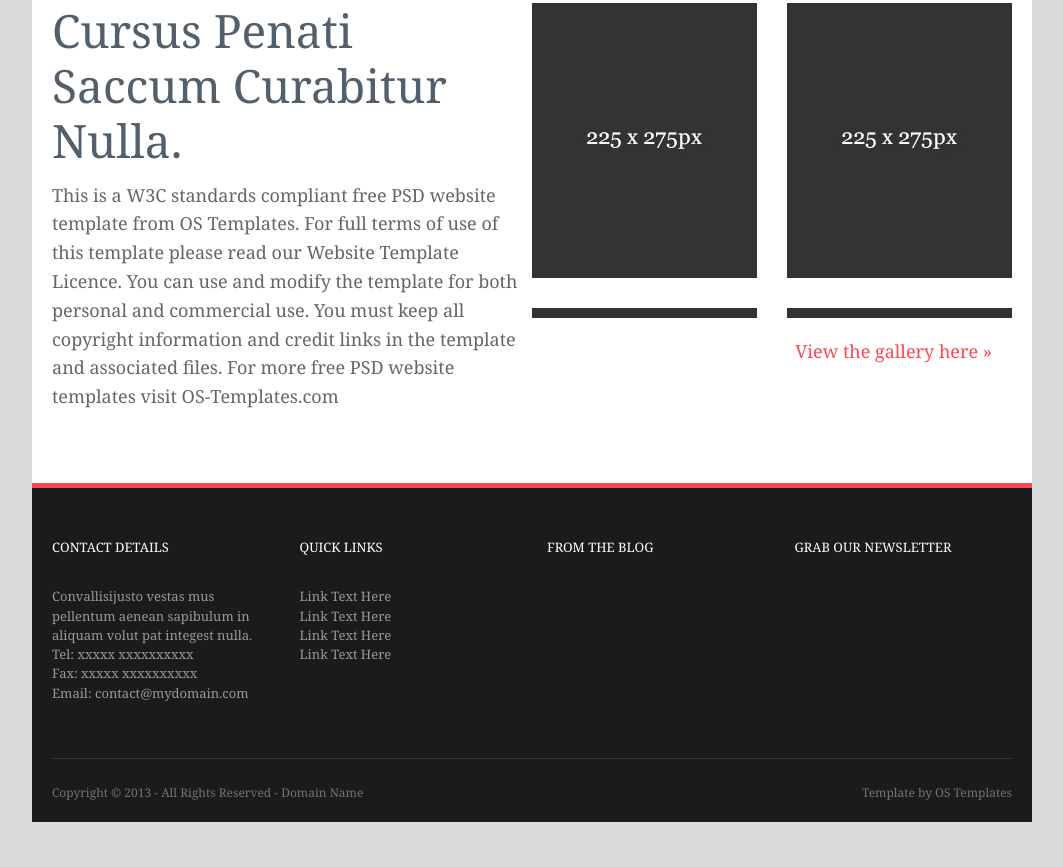
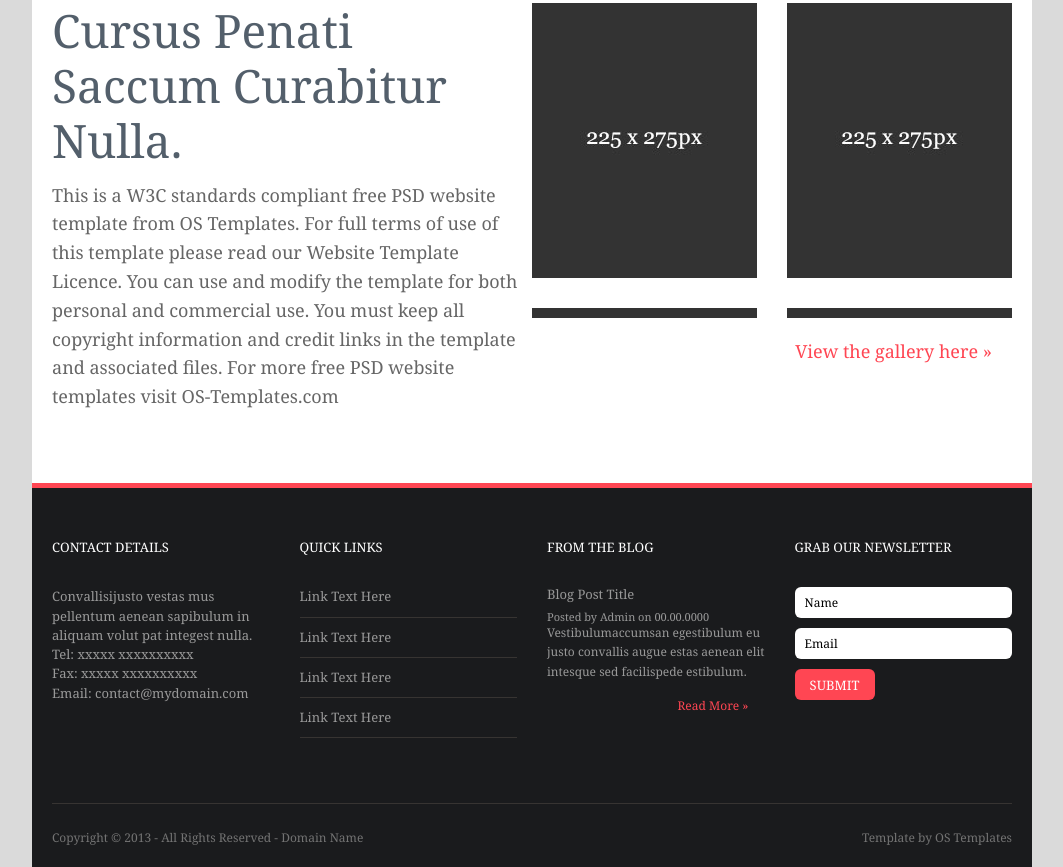
Before and after one commit to tranhuongk/tranhuongk.github.io, a plain HTML site: page web-cms/index.html in a window 1280 px wide. Shown: the part 840-1707 px from the top of the page, without its empty margins (108-1171 px from the left). Before the commit the page ends 1662 px from the top, so only its background shows below. Drawn offline with nearby package versions, Linux system fonts and the light colour scheme.

Commit message:
update web-cms

```diff
--- a/web-cms/index.html
+++ b/web-cms/index.html
@@ -165,22 +165,35 @@
                 <div id="link" class="col-md-3">
                     <div class="tit">QUICK LINKS</div>
                     <div>
-                        <div class="cont">Link Text Here</div>
-                        <div class="cont">Link Text Here</div>
-                        <div class="cont">Link Text Here</div>
-                        <div class="cont">Link Text Here</div>
+                        <div class="cont link">Link Text Here</div>
+                        <div class="cont link">Link Text Here</div>
+                        <div class="cont link">Link Text Here</div>
+                        <div class="cont link">Link Text Here</div>
                     </div>
                 </div>
-                <div id="blog" class="col-md-3">
+                <div id="blog" class="col-md-3 ">
                     <div class="tit">FROM THE BLOG</div>
+                    <div>
+                        <div class="post-title">Blog Post Title</div>
+                        <div class="post-content-1">Posted by Admin on 00.00.0000</div>
+                        <div class="post-content-2">Vestibulumaccumsan egestibulum eu justo convallis augue estas aenean
+                            elit intesque sed facilispede estibulum.</div>
+                    </div>
+                    <div class="read-more">
+                        Read More »
+                    </div>
                 </div>
                 <div id="newsletter" class="col-md-3">
                     <div class="tit">GRAB OUR NEWSLETTER</div>
+                    <input type="text" value="Name" class="name-email img-fluid">
+                    <input type="text" value="Email" class="name-email img-fluid">
+                    <button class="submit">SUBMIT</button>
                 </div>
             </div>
             <hr>
             <div id="copy-right" class="row">
-                <div class="col-md-9 col-sm-9 col-9 copy-right">Copyright © 2013 - All Rights Reserved - Domain Name</div>
+                <div class="col-md-9 col-sm-9 col-9 copy-right">Copyright © 2013 - All Rights Reserved - Domain Name
+                </div>
                 <div class="col-md-3 col-sm-3 col-3 copy-right templ">Template by OS Templates</div>
             </div>
         </div>
--- a/web-cms/style.css
+++ b/web-cms/style.css
@@ -269,3 +269,55 @@ hr{
 #copy-right .templ{
     text-align: right;
 }
+
+.link{
+    padding-bottom: 10px;
+    margin-bottom: 10px;
+    border-bottom: solid 1px #373432;
+}
+
+.post-title{
+    font-size: 13px;
+    line-height: 15.6px;
+    color: #999999;
+    margin-bottom: 7px;
+}
+.post-content-1{
+    font-size: 11px;
+    line-height: 13.2px;
+    color: #999999;
+}
+.post-content-2{
+    font-size: 12px;
+    line-height: 19.2px;
+    color: #999999;
+}
+
+.read-more{
+    margin-top: 16px;
+    margin-right: 16px;
+    color: #ff4653;
+    float: right;
+    cursor: pointer;
+}
+.name-email{
+    width: 225px;
+    height: 31px;
+    border-radius: 6px;
+    outline: none;
+    border: none;
+    padding: 10px;
+    margin-bottom: 10px;
+}
+.submit{
+    width: 80px;
+    height: 31px;
+    border-radius: 6px;
+    outline: none;
+    border: none;
+    font-size: 13px;
+    line-height: 20.58px;
+    color: white;
+    background-color: #ff4653;
+    margin-bottom: 10px;
+}
```
